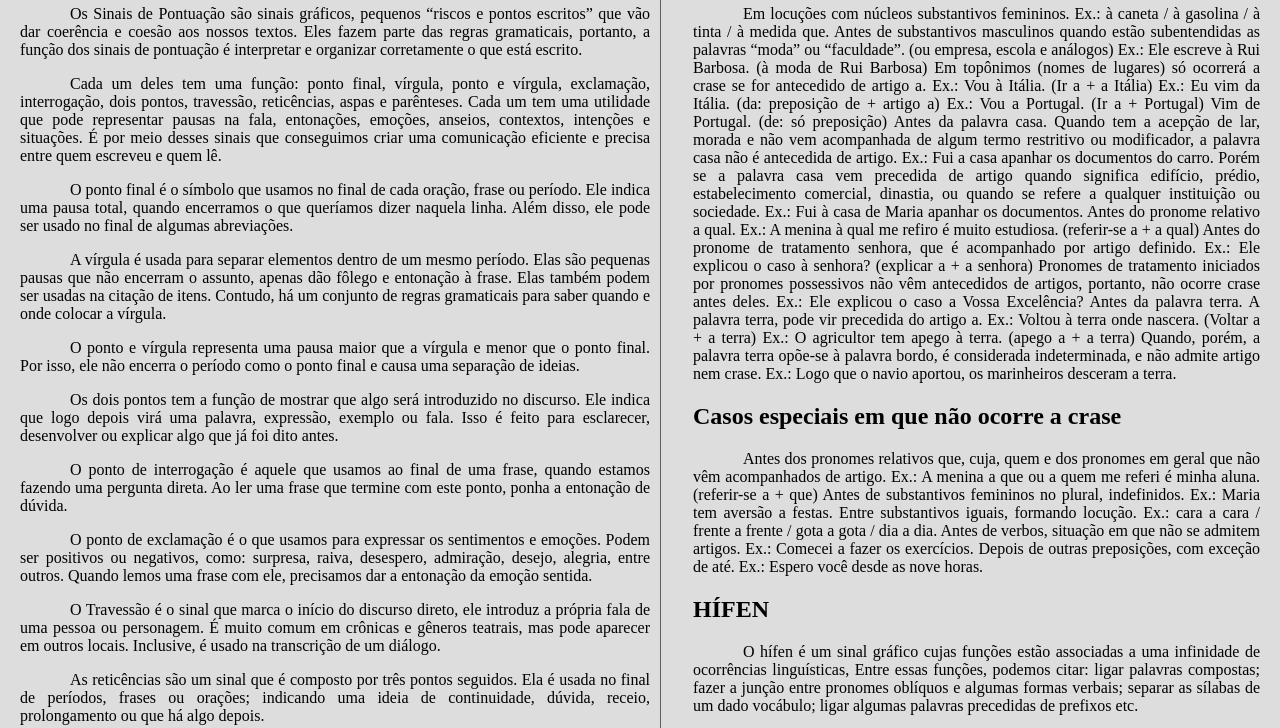
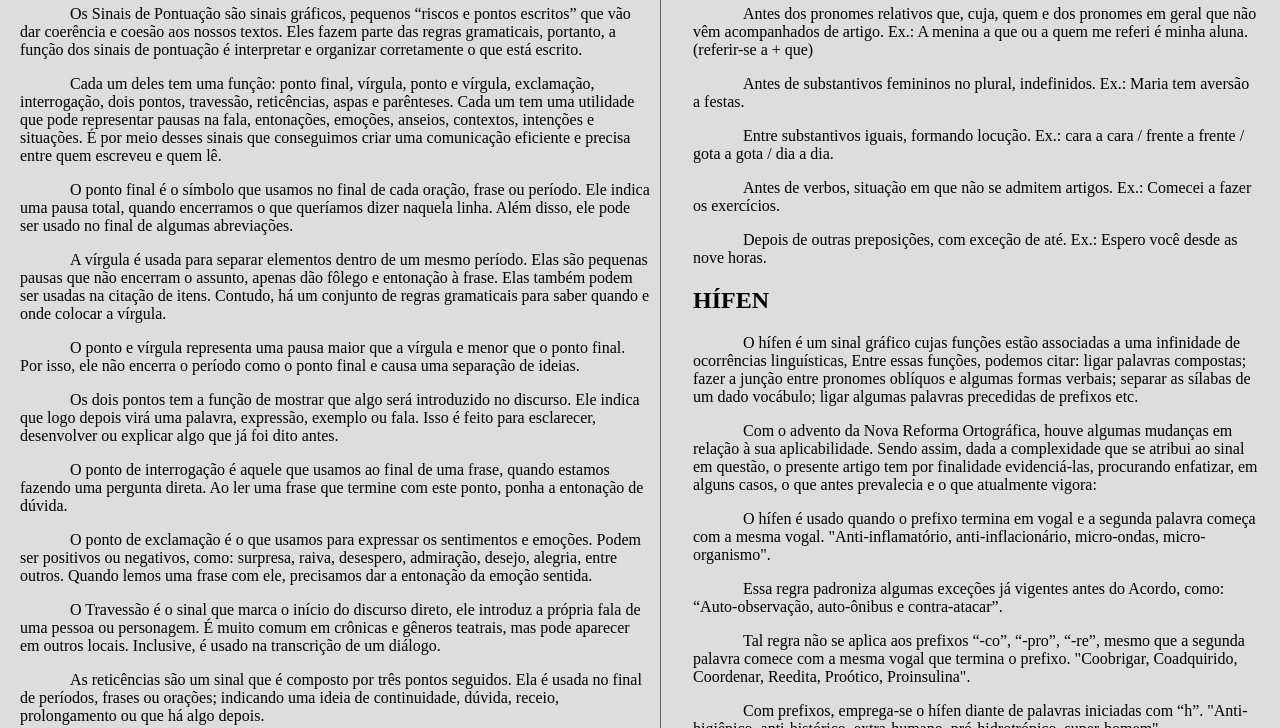
Before and after one commit to Diasmateus/SiteComuXpress, a plain HTML site: page index.html in a window 1280 px wide. Shown: the part 195-923 px from the top of the page. Drawn offline with Linux system fonts and the light colour scheme; a web font is replaced by a local one.

Commit message:
Update 1.4
Ultimas atualizacoes antes da entrega

```diff
--- a/_css/estilo.css
+++ b/_css/estilo.css
@@ -37,7 +37,7 @@ header#cabecalho h2 {
 }
 
 p {
-	text-align: justify;
+	text-align: left;
 	text-indent: 50px;
 }
 /* formataçao do menu */
--- a/index.html
+++ b/index.html
@@ -52,7 +52,11 @@ Os parênteses são um sinal que colocamos em torno de uma palavra ou expressão
 <a href="https://beduka.com/blog/materias/portugues/todos-os-sinais-de-pontuacao/"> Fonte - Sinais da pontuação da lingua portuguesa </a>
 
                     <h1> Crase </h1>
-				<p> Crase é a fusão de dois sons do “a”, em que um deles é obrigatoriamente o som da preposição a; o outro som pode ser o do artigo a, o do pronome demonstrativo a (redução de aquela), ou o da primeira sílaba dos pronomes demonstrativos aquele, aquela (e seus plurais) e aquilo. Dessa forma, crase é o nome do fenômeno em que há, na maioria das vezes, junção de artigo e preposição. O acento que marca tal fenômeno é denominado acento grave (` ). </p>
+				<p> Crase é a fusão de dois sons do “a”, em que um deles é obrigatoriamente o som da preposição a;
+					 o outro som pode ser o do artigo a, o do pronome demonstrativo a (redução de aquela),
+					  ou o da primeira sílaba dos pronomes demonstrativos aquele, aquela (e seus plurais) e aquilo. Dessa forma,
+					  crase é o nome do fenômeno em que há, na maioria das vezes, junção de artigo e preposição. O acento que marca
+					   tal fenômeno é denominado acento grave (` ). </p>
 
 				<h2> Regras quanto ao emprego da crase </h2>
 					<p>Antes de pronomes possessivos femininos.
@@ -63,58 +67,57 @@ Os parênteses são um sinal que colocamos em torno de uma palavra ou expressão
 						Ex.: Desejo tudo de bom à (a + a) Ana.
 						Ex.: Desejo tudo de bom a (só preposição) Ana.
 					</p>
+				<h2> Casos especiais em que ocorre a crase </h2>
+
+					<p>Em locuções com núcleos substantivos femininos.
+						Ex.: à caneta / à gasolina / à tinta / à medida que.
+
+					<p>Antes de substantivos masculinos quando estão subentendidas as palavras “moda” ou “faculdade”. (ou empresa, escola e análogos)
+						Ex.: Ele escreve à Rui Barbosa. (à moda de Rui Barbosa)</p>
+
+					<p>Em topônimos (nomes de lugares) só ocorrerá a crase se for antecedido de artigo a.
+						Ex.: Vou à Itália. (Ir a + a Itália)
+						Ex.: Eu vim da Itália. (da: preposição de + artigo a)
+						Ex.: Vou a Portugal. (Ir a + Portugal) Vim de Portugal. (de: só preposição)</p>
+					<p>Antes da palavra casa.
+							Quando tem a acepção de lar, morada e não vem acompanhada de algum termo restritivo ou modificador, a palavra casa não é antecedida de artigo.
+							Ex.: Fui a casa apanhar os documentos do carro.
+							Porém se a palavra casa vem precedida de artigo quando significa edifício, prédio, estabelecimento comercial, dinastia, ou quando se refere a qualquer instituição ou sociedade.
+							Ex.: Fui à casa de Maria apanhar os documentos.</p>
+
+					<p>Antes do pronome relativo a qual.
+							Ex.: A menina à qual me refiro é muito estudiosa. (referir-se a + a qual)
+							Antes do pronome de tratamento senhora, que é acompanhado por artigo definido.
+							Ex.: Ele explicou o caso à senhora? (explicar a + a senhora)</p>
+							<p>Pronomes de tratamento iniciados por pronomes possessivos não vêm antecedidos de artigos, portanto, não ocorre crase antes deles.
+								Ex.: Ele explicou o caso a Vossa Excelência?</p>
+
+							<p>Antes da palavra terra.
+								A palavra terra, pode vir precedida do artigo a.
+								Ex.: Voltou à terra onde nascera. (Voltar a + a terra)
+								Ex.: O agricultor tem apego à terra. (apego a + a terra)</p>
+							<p>Quando, porém, a palavra terra opõe-se à palavra bordo, é considerada indeterminada, e não admite artigo nem crase.
+								Ex.: Logo que o navio aportou, os marinheiros desceram a terra.
+							</p>
 			</section>
 
 			<aside id="lateral">
 
-				<h2> Casos especiais em que ocorre a crase </h2>
-					<p>Em locuções com núcleos substantivos femininos.
-						Ex.: à caneta / à gasolina / à tinta / à medida que.
-
-						Antes de substantivos masculinos quando estão subentendidas as palavras “moda” ou “faculdade”. (ou empresa, escola e análogos)
-						Ex.: Ele escreve à Rui Barbosa. (à moda de Rui Barbosa)
-
-						Em topônimos (nomes de lugares) só ocorrerá a crase se for antecedido de artigo a.
-						Ex.: Vou à Itália. (Ir a + a Itália)
-						Ex.: Eu vim da Itália. (da: preposição de + artigo a)
-						Ex.: Vou a Portugal. (Ir a + Portugal) Vim de Portugal. (de: só preposição)
-
-						Antes da palavra casa.
-						Quando tem a acepção de lar, morada e não vem acompanhada de algum termo restritivo ou modificador, a palavra casa não é antecedida de artigo.
-						Ex.: Fui a casa apanhar os documentos do carro.
-						Porém se a palavra casa vem precedida de artigo quando significa edifício, prédio, estabelecimento comercial, dinastia, ou quando se refere a qualquer instituição ou sociedade.
-						Ex.: Fui à casa de Maria apanhar os documentos.
-
-						Antes do pronome relativo a qual.
-						Ex.: A menina à qual me refiro é muito estudiosa. (referir-se a + a qual)
-						Antes do pronome de tratamento senhora, que é acompanhado por artigo definido.
-						Ex.: Ele explicou o caso à senhora? (explicar a + a senhora)
-
-						Pronomes de tratamento iniciados por pronomes possessivos não vêm antecedidos de artigos, portanto, não ocorre crase antes deles.
-						Ex.: Ele explicou o caso a Vossa Excelência?
-
-						Antes da palavra terra.
-						A palavra terra, pode vir precedida do artigo a.
-						Ex.: Voltou à terra onde nascera. (Voltar a + a terra)
-						Ex.: O agricultor tem apego à terra. (apego a + a terra)
-						Quando, porém, a palavra terra opõe-se à palavra bordo, é considerada indeterminada, e não admite artigo nem crase.
-						Ex.: Logo que o navio aportou, os marinheiros desceram a terra.
-					</p>
 					<h2>Casos especiais em que não ocorre a crase</h2>
 					<p>Antes dos pronomes relativos que, cuja, quem e dos pronomes em geral que não vêm acompanhados de artigo.
 						Ex.: A menina a que ou a quem me referi é minha aluna.
-						(referir-se a + que)
+						(referir-se a + que)</p>
 
-						Antes de substantivos femininos no plural, indefinidos.
-						Ex.: Maria tem aversão a festas.
+					<p>Antes de substantivos femininos no plural, indefinidos.
+						Ex.: Maria tem aversão a festas.</p>
 
-						Entre substantivos iguais, formando locução.
-						Ex.: cara a cara / frente a frente / gota a gota / dia a dia.
+					<p>Entre substantivos iguais, formando locução.
+						Ex.: cara a cara / frente a frente / gota a gota / dia a dia.</p>
 
-						Antes de verbos, situação em que não se admitem artigos.
-						Ex.: Comecei a fazer os exercícios.
+					<p>Antes de verbos, situação em que não se admitem artigos.
+						Ex.: Comecei a fazer os exercícios.</p>
 
-						Depois de outras preposições, com exceção de até.
+					<p>Depois de outras preposições, com exceção de até.
 						Ex.: Espero você desde as nove horas.
 						</p>
 
```
